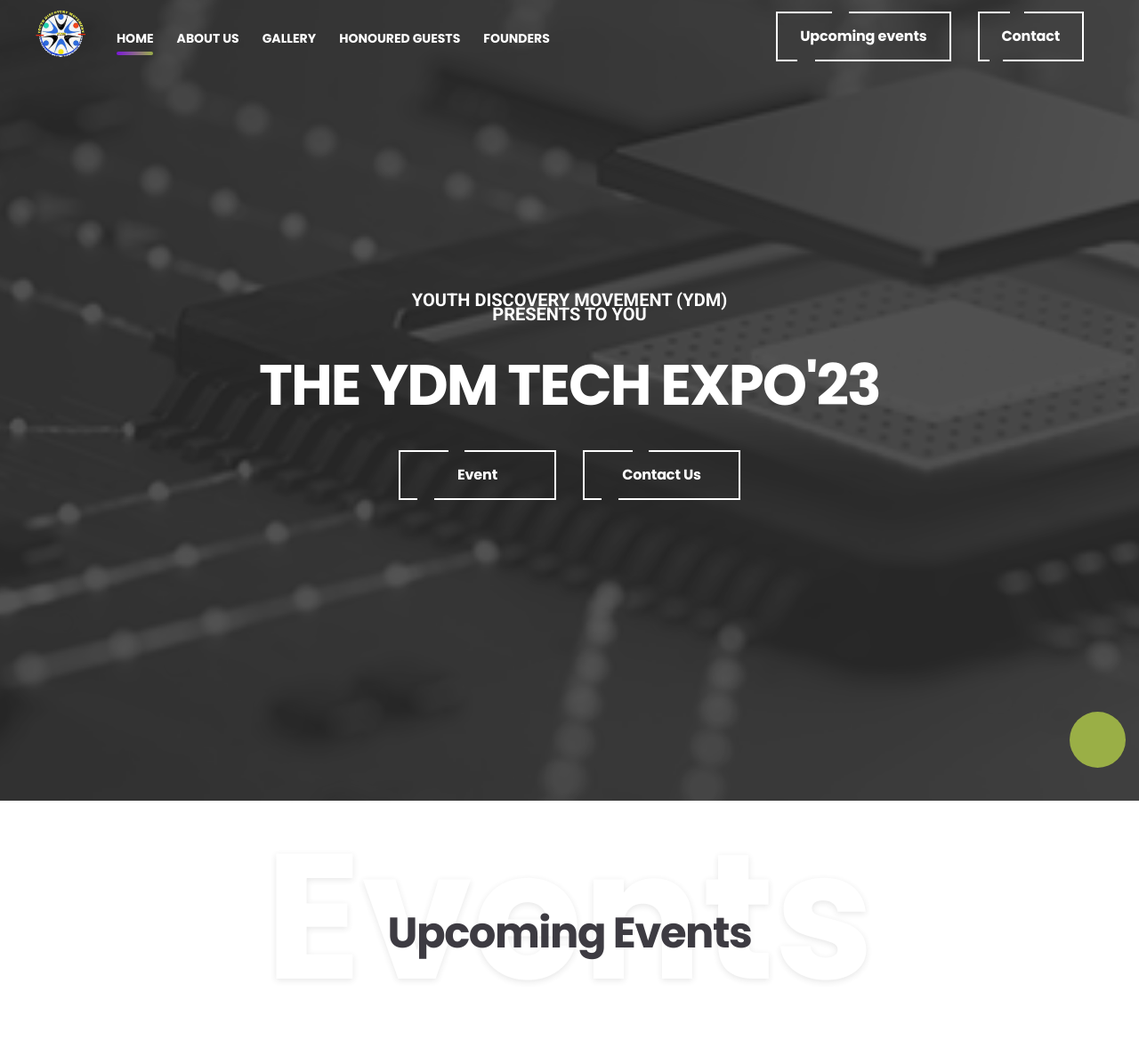
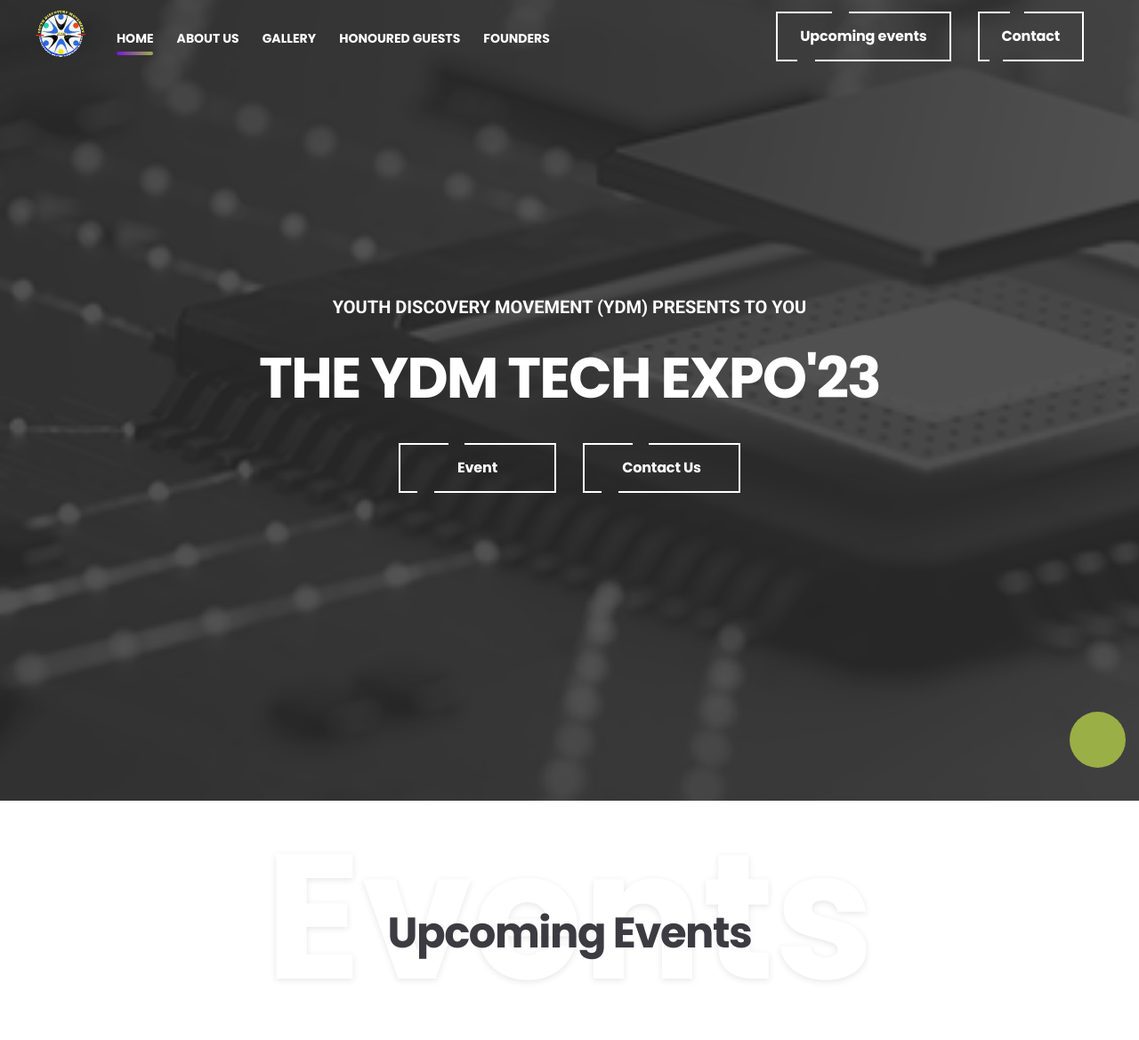
Before and after one commit to gloriaenyonam/YDMRepo, a Django app: page / in a window 1280 px wide. Shown: the top 1169 px of the page at 89% size. Run offline with Django 3.2, Linux system fonts and the light colour scheme; some libraries are stand-ins or nearby versions; some web fonts are replaced.

Commit message:
this header dier

```diff
--- a/templates/home.html
+++ b/templates/home.html
@@ -27,7 +27,7 @@
 			<div class="slide-content">
 				<div class="mainSlider-textmask" data-bgslide="/static/images/siden.png"></div>
 				<div class="container text-center js-rotation" data-animation="fadeInUpSm" data-animation-delay="0s">
-					<div class="tt-title-01">YOUTH DISCOVERY MOVEMENT (YDM) <br> PRESENTS TO YOU</div>
+					<div class="tt-title-01">YOUTH DISCOVERY MOVEMENT (YDM) PRESENTS TO YOU</div>
 					<div class="tt-title-02">THE YDM TECH EXPO'23</div>
 					<div class="tt-row-btn">
 						<a class="tt-btn" href="/#event"><span>Event</span></a>
@@ -41,7 +41,7 @@
 			<div class="slide-content">
 				<div class="mainSlider-textmask" data-bgslide="/static/images/ech2.jpeg"></div>
 				<div class="container text-center js-rotation" data-animation="fadeInUpSm" data-animation-delay="0s">
-					<div class="tt-title-01">YOUTH DISCOVERY MOVEMENT (YDM) <br> PRESENTS TO YOU</div>
+					<div class="tt-title-01">YOUTH DISCOVERY MOVEMENT (YDM) PRESENTS TO YOU</div>
 					<div class="tt-title-02">THE YDM TECH EXPO'23</div>
 					<div class="tt-row-btn">
 						<a class="tt-btn" href="/#event"><span>Event</span></a>
```
